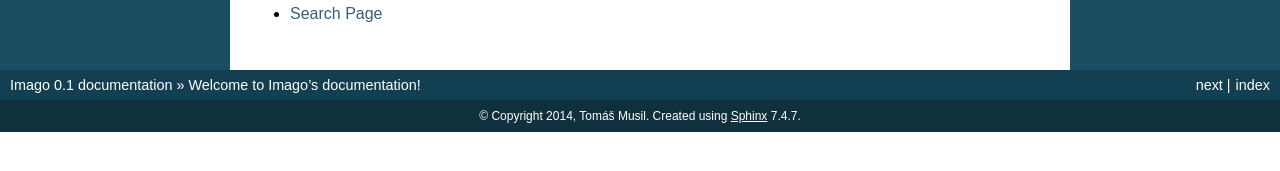
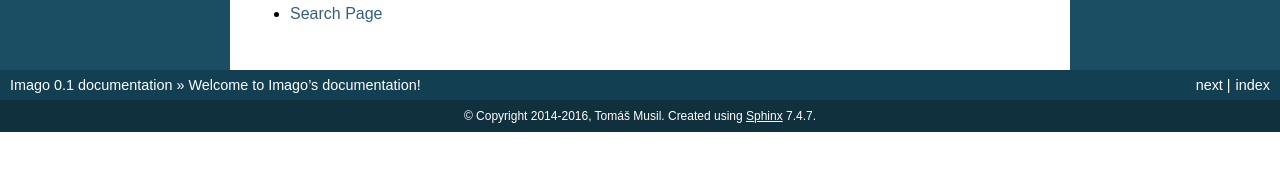
Before and after one commit to tomasmcz/imago, a Sphinx documentation site: the page built from doc/index.rst, in a window 1280 px wide. Shown: the part 640-811 px from the top of the page. Built offline with Sphinx 7.4.7, drawn with Linux system fonts in a browser that asks for light colours; formulas are drawn with MathJax 3.

Commit message:
fix documentation
Create mock-modules for modules that might not be available when
building documentation.

```diff
--- a/doc/conf.py
+++ b/doc/conf.py
@@ -14,6 +14,11 @@
 
 import sys
 import os
+
+import mock
+MOCK_MODULES = ['pcf', 'pygame', 'pygame.locals', 'Image', 'cv']
+for mod_name in MOCK_MODULES:
+        sys.modules[mod_name] = mock.Mock()
 
 # If extensions (or modules to document with autodoc) are in another directory,
 # add these directories to sys.path here. If the directory is relative to the
@@ -51,7 +56,7 @@
 
 # General information about the project.
 project = u'Imago'
-copyright = u'2014, Tomáš Musil'
+copyright = u'2014-2016, Tomáš Musil'
 
 # The version info for the project you're documenting, acts as replacement for
 # |version| and |release|, also used in various other places throughout the
--- a/doc/requirements.txt
+++ b/doc/requirements.txt
@@ -1,3 +1,4 @@
 numpy
 sphinx
 sphinx-argparse
+mock
```
